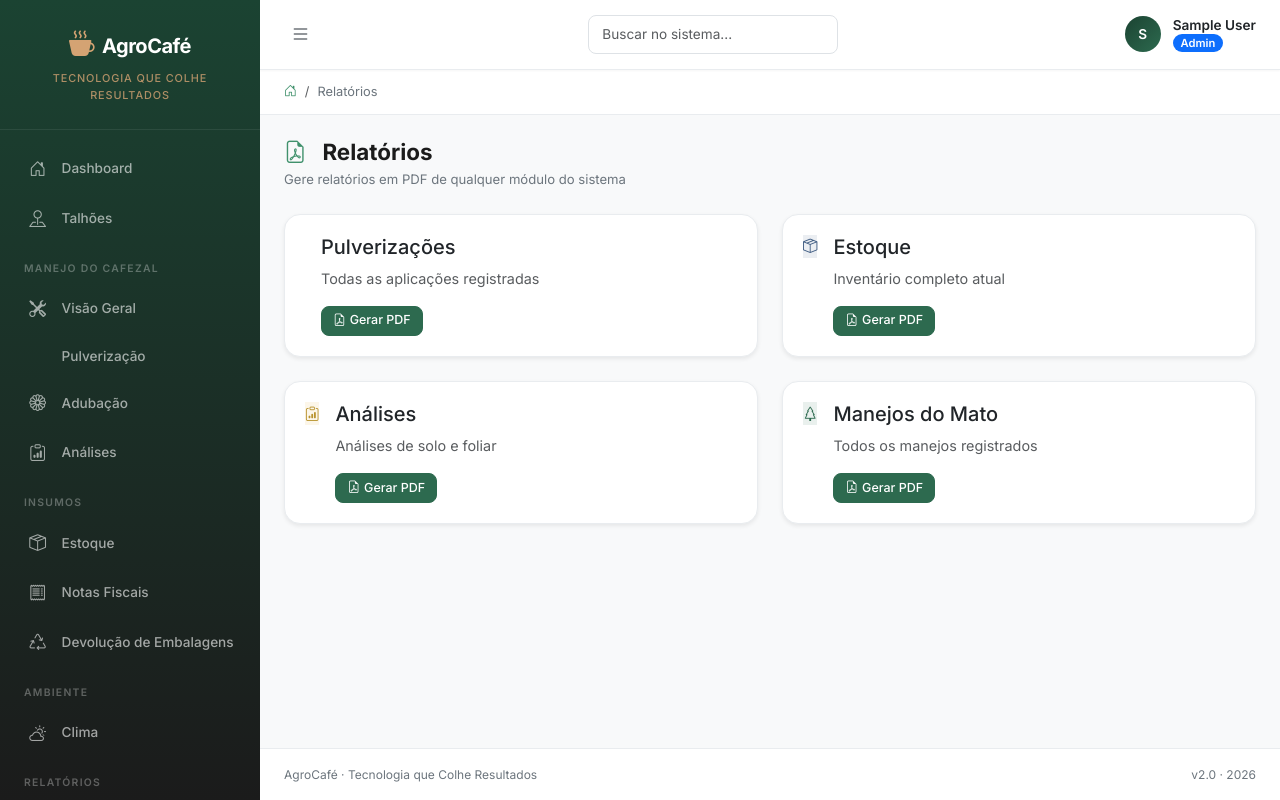
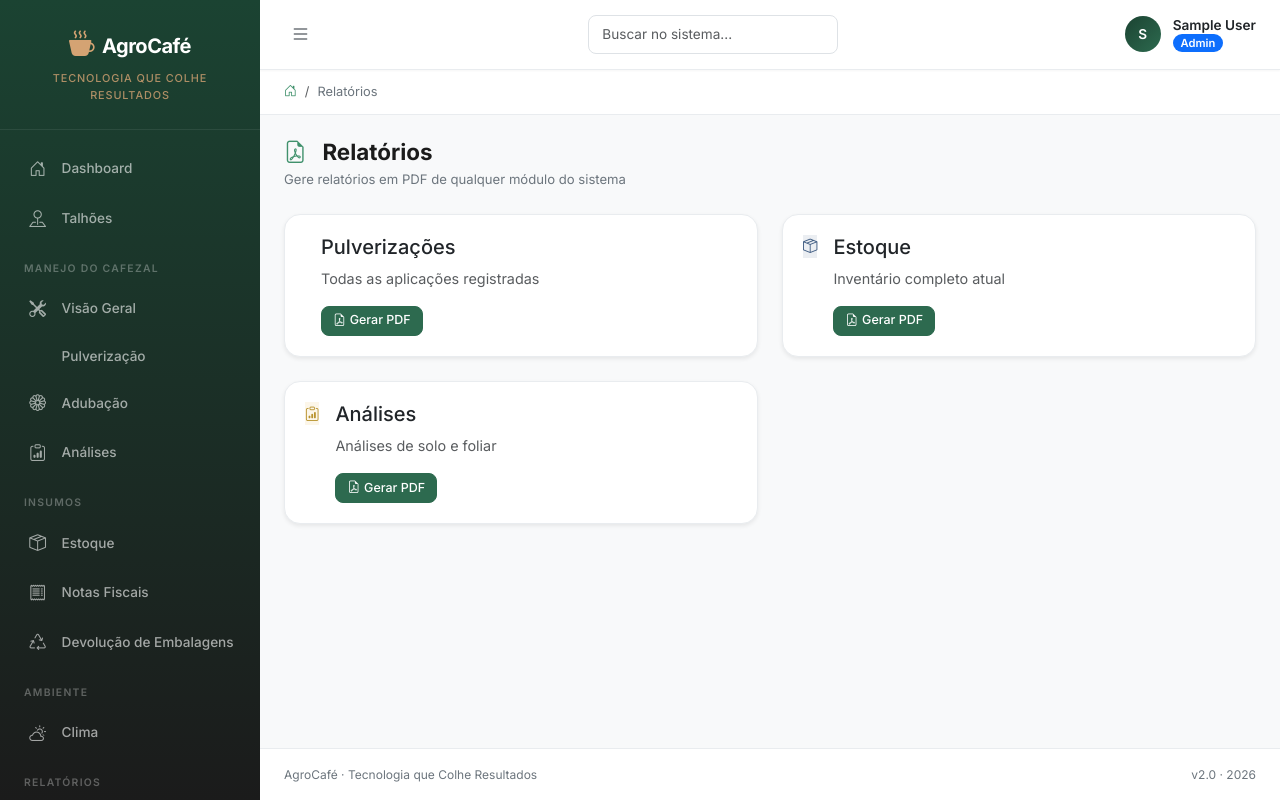
Before and after one commit to PaulinhoProjects/FazendaCafe, a Flask app: page /relatorios/ in a window 1280 px wide. Run offline with Flask 3, Linux system fonts and the light colour scheme; the visitor is signed in with stand-in values (Sample User, id 1); data that the repository does not hold is empty; some libraries are stand-ins or nearby versions.

Commit message:
fix(manejo-mato): remove restos (card rel_manejos, relatorio, card de resumo e card do dashboard)

```diff
--- a/app/templates/dashboard.html
+++ b/app/templates/dashboard.html
@@ -434,11 +434,7 @@
         </div>
     </div>
 
-    <!-- Últimos Manejos -->
-    <div class="col-md-4">
-        <div class="card border-0 shadow-lg h-100">
-            <div class="card-header bg-success text-white">
-                <h5 class="mb-0"><i class="bi bi-tree me-2"></i>Manejos Recentes</h5>
+
             </div>
             <div class="card-body p-0" style="max-height: 300px; overflow-y: auto;">
                 {% if ultimos_manejos %}
--- a/app/templates/relatorios/index.html
+++ b/app/templates/relatorios/index.html
@@ -64,21 +64,6 @@
         </div>
     </div>
 
-    <div class="col-md-6">
-        <div class="card shadow-sm h-100">
-            <div class="card-body">
-                <div class="d-flex align-items-start gap-3">
-                    <div class="stat-icon bg-primary-soft"><i class="bi bi-tree"></i></div>
-                    <div class="flex-grow-1">
-                        <h5 class="card-title">Manejos do Mato</h5>
-                        <p class="card-text text-muted">Todos os manejos registrados</p>
-                        <a href="{{ url_for('relatorios.rel_manejos') }}" class="btn btn-primary btn-sm">
-                            <i class="bi bi-file-earmark-pdf me-1"></i>Gerar PDF
-                        </a>
-                    </div>
-                </div>
-            </div>
-        </div>
-    </div>
+
 </div>
 {% endblock %}
```
Also changed, not shown: app/modules/relatorios.py (+0 -30 lines), app/templates/manejo/visao_geral.html (+1 -9 lines).
